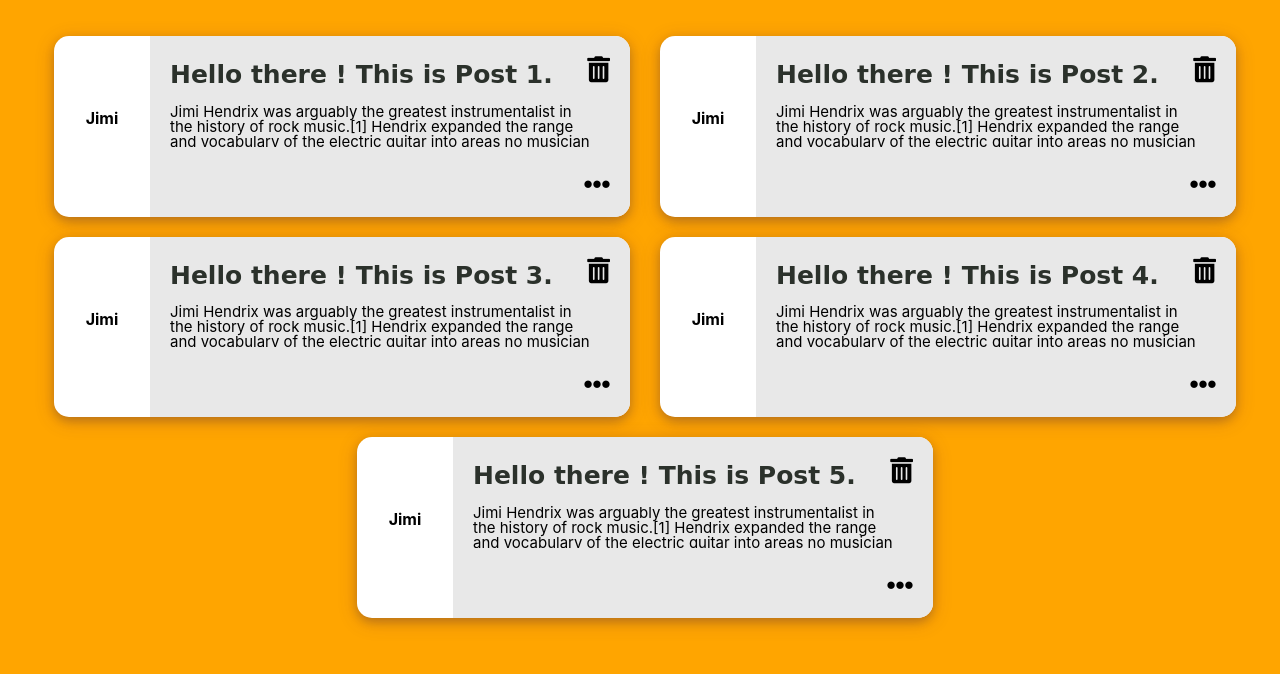
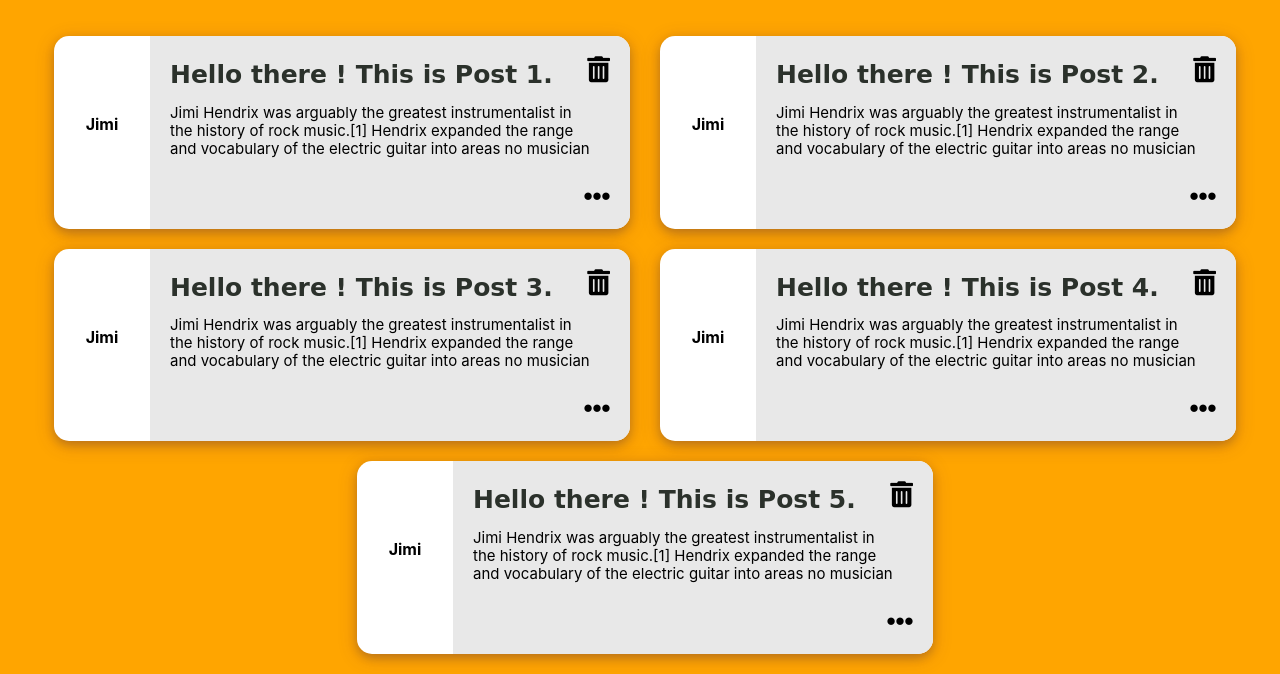
Before and after one commit to murtaz25raina/murtaz25raina.github.io, a plain HTML site: page html/bloglist.html in a window 1280 px wide. Shown: the part 126-800 px from the top of the page. Drawn offline with nearby package versions, Linux system fonts and the light colour scheme; a web font is replaced by a local one.

Commit message:
Graded project 1 edit4

```diff
--- a/css/bloglist.css
+++ b/css/bloglist.css
@@ -65,10 +65,10 @@ body {
     margin-bottom: 0 !important;
     display: -webkit-box;
   max-width: 96%;
-  height: 43px;
+  height: 55px;
   margin: 10px 0px 0px 0px;
   font-size: 15px;
-    line-height: 1;
+    line-height: 1.2;
   -webkit-box-orient: vertical;
   overflow: hidden;
   text-overflow: ellipsis;
```
